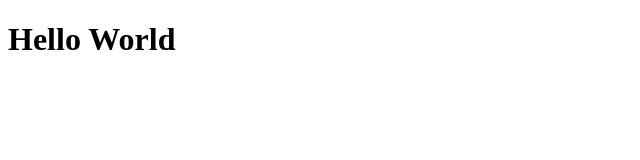
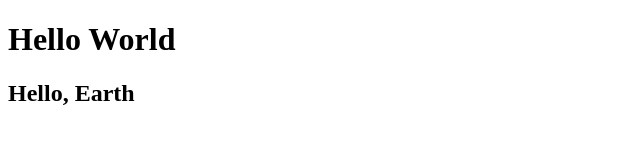
Before and after one commit to danewall88/summative, a plain HTML site: page index.html in a window 1280 px wide. Shown: the whole page, without its empty margins (0-640 px from the left). Drawn offline with Linux system fonts and the light colour scheme.

Commit message:
Added a message

```diff
--- a/index.html
+++ b/index.html
@@ -8,5 +8,7 @@
 
 	<h1>Hello World</h1>
 
+	<h2>Hello, Earth</h2>
+
 </body>
 </html>
```
Also changed, not shown: 1 other file.
